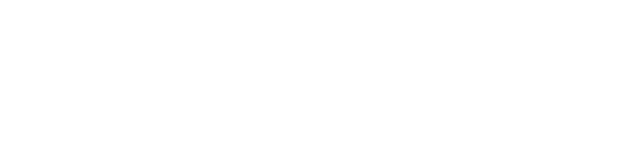
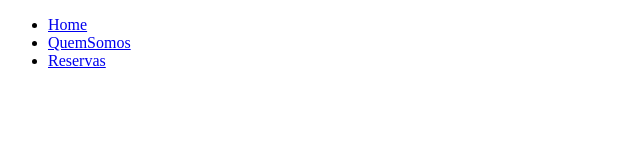
Before and after one commit to matildem03/rentacar, a plain HTML site: page index.html in a window 1280 px wide. Shown: the whole page, without its empty margins (0-640 px from the left). Drawn offline with Linux system fonts and the light colour scheme.

Commit message:
Update index.html

```diff
--- a/index.html
+++ b/index.html
@@ -1,10 +1,46 @@
 <!DOCTYPE html>
 <html lang="en">
+
 <head>
   <meta charset="UTF-8" />
   <meta http-equiv="X-UA-Compatible" content="IE=edge" />
   <meta name="viewport" content="width=device-width, initial-scale=1.0" />
   <title>Rentacar!</title>
 </head>
-  <body></body>
+
+<body>
+  <main>
+    <nav>
+      <div class="container">
+        <div>
+          <ul>
+            <li>
+              <a class="nav-link" href="index.html"></i> Home</a>
+            </li>
+            <li>
+              <a class="nav-link" href="quemsomos.html"></i> QuemSomos</a>
+            </li>
+
+            <li>
+              <a class="nav-link" href="reservas.html"></i> Reservas</a>
+            </li>
+          </ul>
+        </div>
+      </div>
+    </nav>
+  </main>
+
+  <section>
+    <div>
+
+    </div>
+  </section>
+
+
+
+
+
+  <script Language="javascript" src="java.js"></script>
+</body>
+
 </html>
```
Lines whose indentation alone changed are shown as unchanged.
